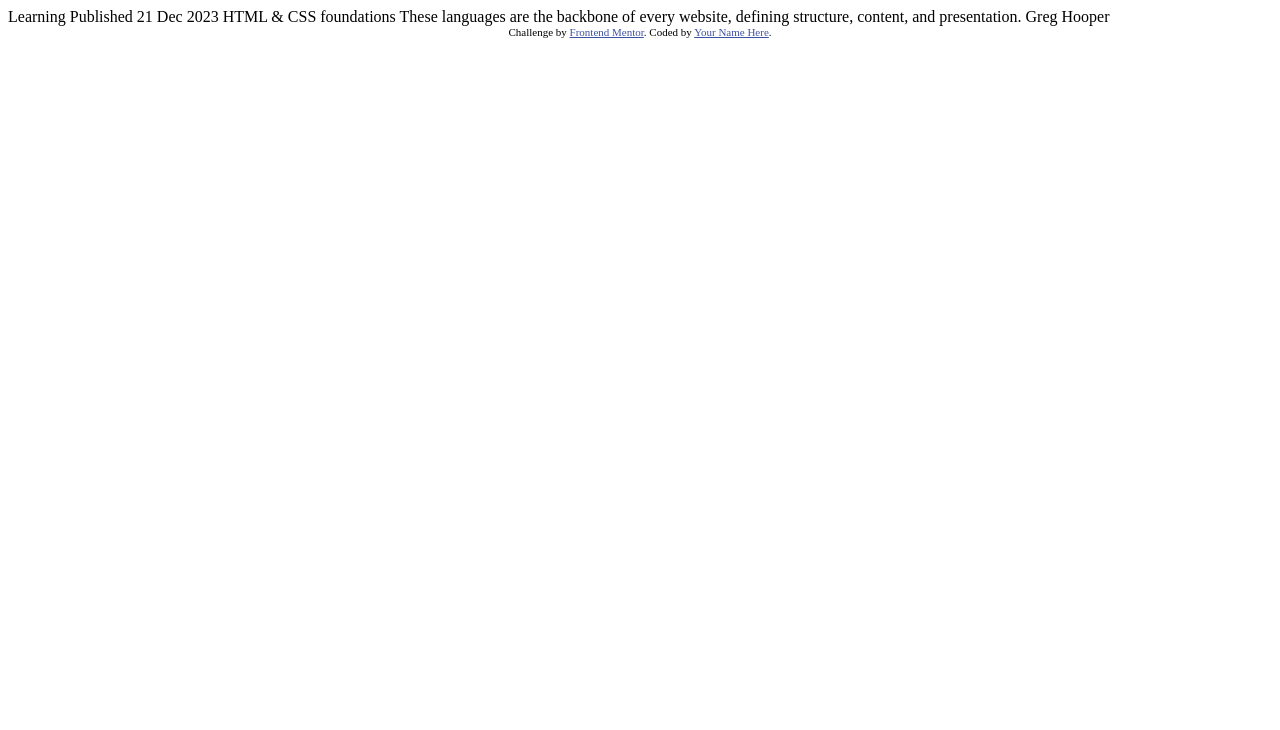
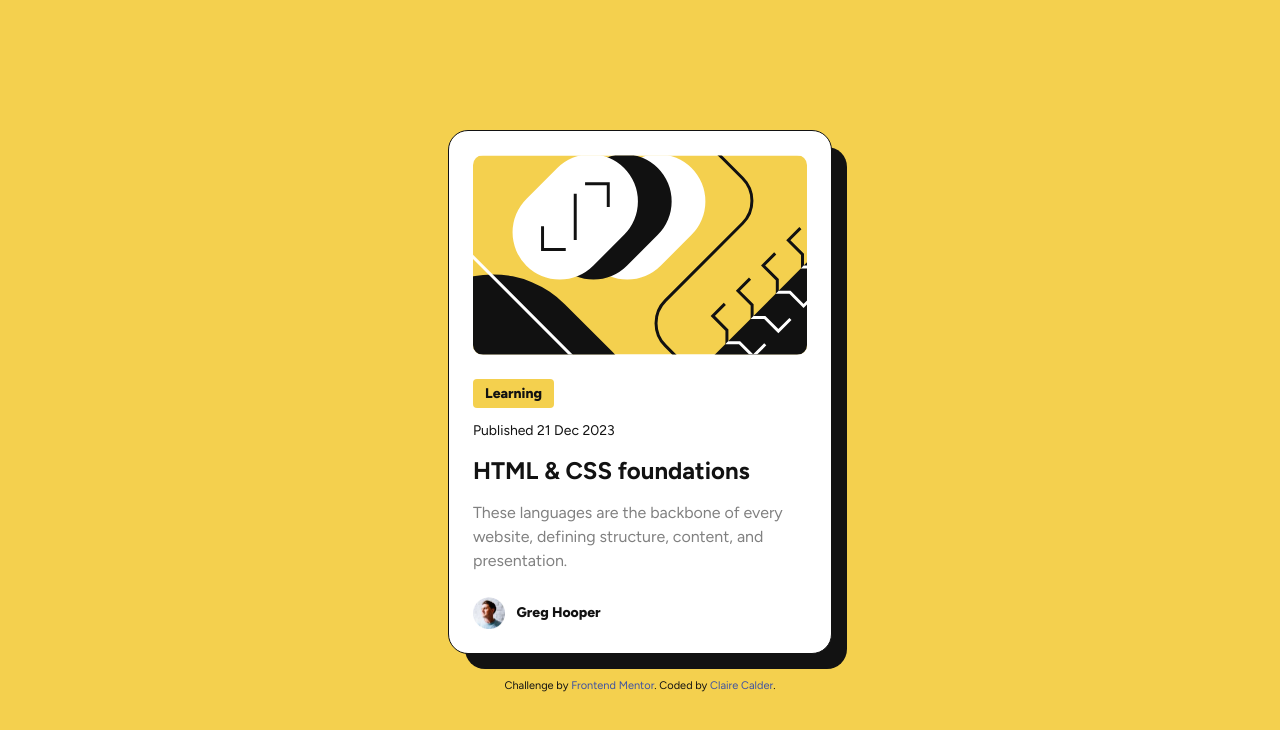
Before and after one commit to claire-ca/FEM-Blog-Preview-Card, a plain HTML site: page index.html in a window 1280 px wide. Drawn offline with Linux system fonts and the light colour scheme.

Commit message:
adding styles and updating readme file

```diff
--- a/index.html
+++ b/index.html
@@ -1,34 +1,56 @@
 <!DOCTYPE html>
 <html lang="en">
-<head>
-  <meta charset="UTF-8">
-  <meta name="viewport" content="width=device-width, initial-scale=1.0"> <!-- displays site properly based on user's device -->
+  <head>
+    <meta charset="UTF-8" />
+    <meta name="viewport" content="width=device-width, initial-scale=1.0" />
+    <!-- displays site properly based on user's device -->
 
-  <link rel="icon" type="image/png" sizes="32x32" href="./assets/images/favicon-32x32.png">
+    <link
+      rel="icon"
+      type="image/png"
+      sizes="32x32"
+      href="./assets/images/favicon-32x32.png"
+    />
+    <link rel="stylesheet" href="style.css" />
 
-  <title>Frontend Mentor | Blog preview card</title>
+    <title>Frontend Mentor | Blog preview card</title>
+  </head>
+  <body>
+    <main id="container">
+      <a class="blog-link" href="#">
+        <article class="card">
+          <div class="card__image">
+            <img src="assets/images/illustration-article.svg" alt="" />
+          </div>
+          <div class="card__content">
+            <p class="card__content-category">Learning</p>
+            <p class="card__content-date">Published 21 Dec 2023</p>
+            <h1 class="card__content-title">HTML & CSS foundations</h1>
+            <p class="card__content-summary">
+              These languages are the backbone of every website, defining
+              structure, content, and presentation.
+            </p>
+            <div class="card__author">
+              <img
+                class="card__author-img"
+                src="assets/images/image-avatar.webp"
+                alt="Greg Hooper"
+              />
+              <p class="card__author-name">Greg Hooper</p>
+            </div>
+          </div>
+        </article>
+      </a>
+    </main>
 
-  <!-- Feel free to remove these styles or customise in your own stylesheet 👍 -->
-  <style>
-    .attribution { font-size: 11px; text-align: center; }
-    .attribution a { color: hsl(228, 45%, 44%); }
-  </style>
-</head>
-<body>
-
-  Learning
-
-  Published 21 Dec 2023
-
-  HTML & CSS foundations
-
-  These languages are the backbone of every website, defining structure, content, and presentation.
-
-  Greg Hooper
-
-  <div class="attribution">
-    Challenge by <a href="https://www.frontendmentor.io?ref=challenge" target="_blank">Frontend Mentor</a>.
-    Coded by <a href="#">Your Name Here</a>.
-  </div>
-</body>
+    <footer class="attribution">
+      Challenge by
+      <a href="https://www.frontendmentor.io?ref=challenge" target="_blank"
+        >Frontend Mentor</a
+      >. Coded by
+      <a href="https://www.frontendmentor.io/profile/claire-ca" target="_blank"
+        >Claire Calder</a
+      >.
+    </footer>
+  </body>
 </html>
--- /dev/null
+++ b/style.css
@@ -0,0 +1,136 @@
+@import url('https://fonts.googleapis.com/css2?family=Figtree:ital,wght@0,300..900;1,300..900&display=swap');
+.figtree-family {
+  font-family: 'Figtree', sans-serif;
+  font-optical-sizing: auto;
+  font-weight: 500 800;
+  font-style: normal;
+}
+/* Custom Properties */
+:root {
+  --primary-color: hsl(47, 88%, 63%);
+  --black: hsl(0, 0%, 7%);
+  --white: hsl(0, 0%, 100%);
+  --grey: hsl(0, 0%, 50%);
+}
+
+*,
+*::before,
+*::after {
+  margin: 0;
+  padding: 0;
+  box-sizing: border-box;
+  font-family: 'Figtree', sans-serif;
+}
+html {
+  font-size: 100%;
+}
+a {
+  text-decoration: none;
+  color: var(--black);
+}
+img {
+  display: block;
+  max-width: 100%;
+  height: auto;
+}
+body {
+  background-color: var(--primary-color);
+  color: var(--black);
+  display: grid;
+  place-content: center;
+  height: 100vh;
+  line-height: 1.5;
+}
+#container {
+  padding: 1.5rem;
+}
+.blog-link:hover .card__content-title,
+.blog-link:focus .card__content-title {
+  color: var(--primary-color);
+}
+.card {
+  display: grid;
+  gap: 1.5rem;
+  background-color: var(--white);
+  border: 1px solid var(--black);
+  border-radius: 1.25rem;
+  padding: 1.5rem;
+  position: relative;
+  max-width: 384px;
+  .card__image img {
+    width: 100%;
+    border-radius: 0.625rem;
+  }
+  .card__content-category,
+  .card__content-date {
+    margin-bottom: 0.75rem;
+    font-size: 0.75rem;
+    @media screen and (min-width: 675px) {
+      font-size: 0.875rem;
+    }
+  }
+  .card__content-category {
+    background-color: var(--primary-color);
+    font-weight: 800;
+    display: inline-block;
+    border-radius: 0.25rem;
+    padding: 4px 12px;
+  }
+  .card__content-title {
+    margin-bottom: 0.75rem;
+    font-size: 1.25rem;
+    @media screen and (min-width: 675px) {
+      font-size: 1.5rem;
+    }
+  }
+  .card__content-summary {
+    color: var(--grey);
+    margin-bottom: 1.5rem;
+    font-size: 0.875rem;
+    @media screen and (min-width: 675px) {
+      font-size: 1rem;
+    }
+  }
+}
+.card::after {
+  content: '';
+  display: block;
+  width: 100%;
+  height: 100%;
+  background-color: var(--black);
+  border-radius: 1.25rem;
+  position: absolute;
+  right: -8px;
+  top: 8px;
+  z-index: -1;
+}
+.card__author {
+  display: flex;
+  align-items: center;
+  gap: 0.75rem;
+  .card__author-img {
+    height: 32px;
+    width: auto;
+  }
+  .card__author-name {
+    font-size: 0.875rem;
+    font-weight: 800;
+  }
+}
+.attribution {
+  font-size: 0.6875rem;
+  text-align: center;
+}
+.attribution a {
+  color: hsl(228, 45%, 44%);
+}
+.attribution a:hover,
+.attribution a:focus {
+  text-decoration: underline;
+}
+@media screen and (min-width: 675px) {
+  .card::after {
+    right: -16px;
+    top: 16px;
+  }
+}
```
Also changed, not shown: screenshots/desktop.png (added), screenshots/mobile.png (added), 1 other file.
